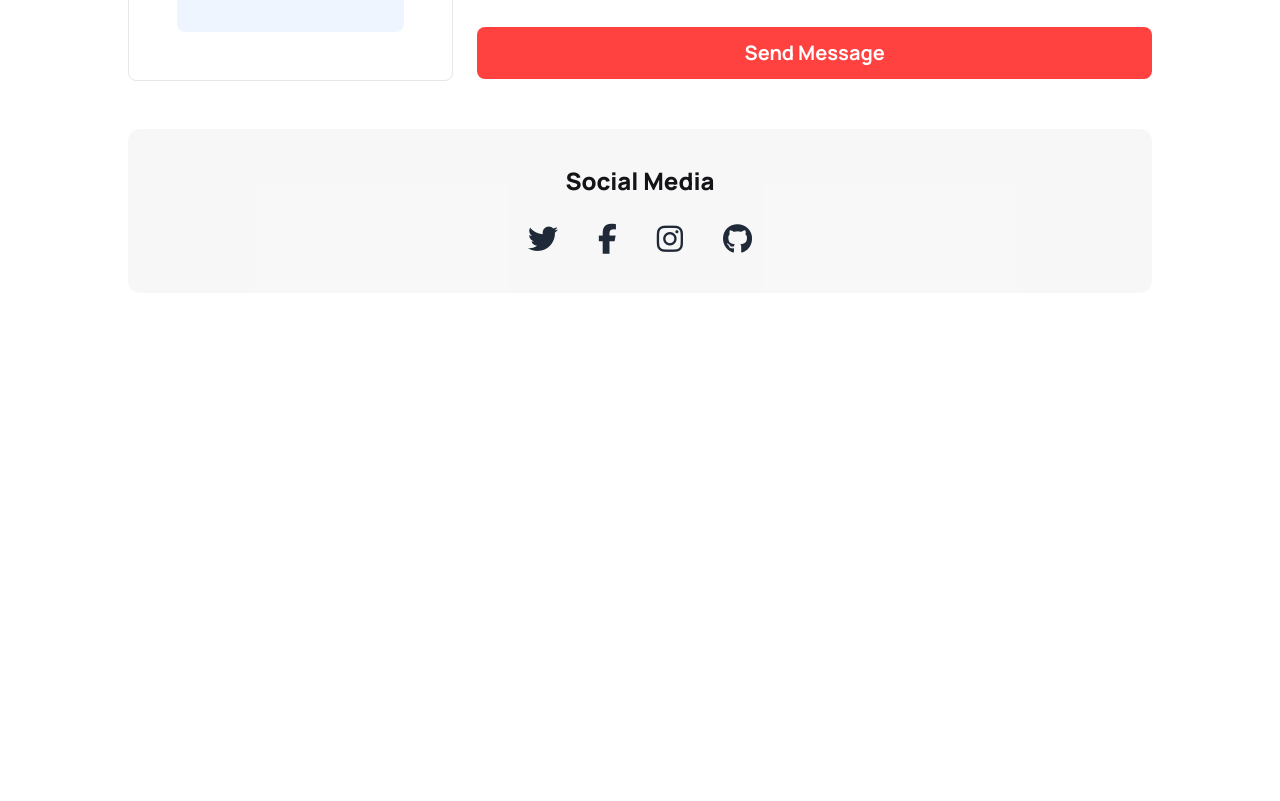
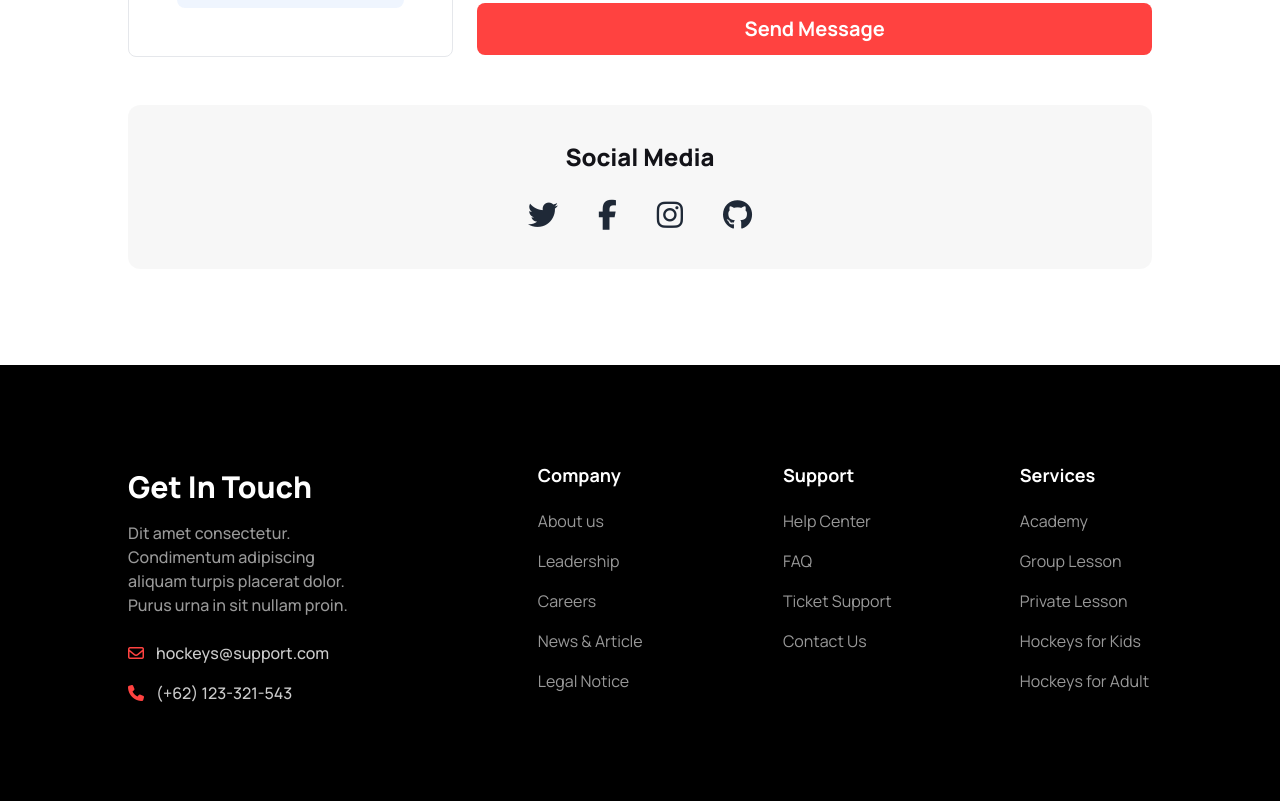
Before and after one commit to nayemurshuvo/lumberjacks-hockey, a plain HTML site: page index.html in a window 1280 px wide. Shown: the part 5659-6460 px from the top of the page. Before the commit the page ends 5952 px from the top, so only its background shows below. Drawn offline with nearby package versions, Linux system fonts and the light colour scheme.

Commit message:
footer section completed

```diff
--- a/index.html
+++ b/index.html
@@ -313,7 +313,7 @@
             </div>
         </section>
 
-        <!-- Our New Product Section -->font-medium
+        <!-- Our New Product Section -->
         <section>
             <!-- Section Heading -->
             <div class="container mx-auto px-8 lg:px-32 lg:mt-24 mt-10">
@@ -700,7 +700,8 @@
                             </div>
                         </div>
                         <!-- Lower Part -->
-                        <div class="col-span-1 lg:col-span-3 bg-[#13131808] rounded-xl flex justify-center mt-4 lg:mt-6">
+                        <div
+                            class="col-span-1 lg:col-span-3 bg-[#13131808] rounded-xl flex justify-center mt-4 lg:mt-6">
                             <div class="flex flex-col items-center justify-center space-y-6 py-7 lg:py-9">
                                 <h5 class="text-2xl text-custom-heading font-extrabold">Social Media</h5>
                                 <div class="flex space-x-10">
@@ -718,7 +719,90 @@
             </div>
         </section>
     </main>
-    <footer></footer>
+    <footer>
+        <div class="container mx-auto px-8 lg:px-32 lg:mt-24 mt-10 bg-black">
+            <div class="py-10 lg:py-24">
+                <div class="grid grid-cols-1 lg:grid-cols-3 lg:gap-40 gap-10">
+                    <!-- Left 1 part -->
+                    <div class="flex justify-center lg:justify-start">
+                        <div class="flex lg:block flex-col items-center lg:justify-start">
+                            <h2 class="text-white text-3xl font-extrabold mt-2">Get In Touch</h2>
+                            <p class="text-[#FFFFFF99] font-medium mt-4 px-5 lg:px-0 text-center lg:text-left">Dit amet consectetur. Condimentum adipiscing
+                                aliquam turpis placerat dolor. Purus urna in sit nullam proin.</p>
+                            <div class="space-y-4 mt-6">
+                                <div class="flex items-center justify-center lg:justify-start space-x-3">
+                                    <i class="fa-regular fa-envelope text-[#FF4240]"></i>
+                                    <h6 class="text-[#FFFFFFCC] font-medium">hockeys@support.com</h6>
+                                </div>
+                                <div class="flex items-center justify-center lg:justify-start space-x-3">
+                                    <i class="fa-solid fa-phone text-[#FF4240]"></i>
+                                    <h6 class="text-[#FFFFFFCC] font-medium">(+62) 123-321-543</h6>
+                                </div>
+                            </div>
+                        </div>
+                    </div>
+                    <!-- Right 3 part -->
+                    <div class="col-span-1 lg:col-span-2">
+                        <div class="grid grid-cols-2 lg:grid-cols-3 lg:gap-28 gap-10">
+                            <div class="mx-auto text-center lg:text-left">
+                                <h4 class="text-white text-lg font-bold">Company</h4>
+                                <div class="flex flex-col mt-5 text-[#FFFFFF99] space-y-4">
+                                    <a class="link link-hover">About us</a>
+                                    <a class="link link-hover">Leadership</a>
+                                    <a class="link link-hover">Careers</a>
+                                    <a class="link link-hover">News & Article</a>
+                                    <a class="link link-hover">Legal Notice</a>
+                                </div>
+                            </div>
+                            <div class="mx-auto text-center lg:text-left">
+                                <h4 class="text-white text-lg font-bold">Support</h4>
+                                <div class="flex flex-col mt-5 text-[#FFFFFF99] space-y-4">
+                                    <a class="link link-hover">Help Center</a>
+                                    <a class="link link-hover">FAQ</a>
+                                    <a class="link link-hover">Ticket Support</a>
+                                    <a class="link link-hover">Contact Us</a>
+                                </div>
+                            </div>
+                            <div class="col-span-2 lg:col-span-1 mx-auto text-center lg:text-left">
+                                <h4 class="text-white text-lg font-bold">Services</h4>
+                                <div class="flex flex-col mt-5 text-[#FFFFFF99] space-y-4">
+                                    <a class="link link-hover">Academy</a>
+                                    <a class="link link-hover">Group Lesson</a>
+                                    <a class="link link-hover">Private Lesson</a>
+                                    <a class="link link-hover">Hockeys for Kids</a>
+                                    <a class="link link-hover">Hockeys for Adult</a>
+                                </div>
+                            </div>
+
+                        </div>
+                        <!-- <footer class="footer p-10 bg-neutral text-neutral-content">
+                            <nav>
+                              <header class="footer-title">Services</header>
+                              <a class="link link-hover">Branding</a>
+                              <a class="link link-hover">Design</a>
+                              <a class="link link-hover">Marketing</a>
+                              <a class="link link-hover">Advertisement</a>
+                            </nav>
+                            <nav>
+                              <header class="footer-title">Company</header>
+                              <a class="link link-hover">About us</a>
+                              <a class="link link-hover">Contact</a>
+                              <a class="link link-hover">Jobs</a>
+                              <a class="link link-hover">Press kit</a>
+                            </nav>
+                            <nav>
+                              <header class="footer-title">Legal</header>
+                              <a class="link link-hover">Terms of use</a>
+                              <a class="link link-hover">Privacy policy</a>
+                              <a class="link link-hover">Cookie policy</a>
+                            </nav>
+                          </footer> -->
+                    </div>
+                </div>
+
+            </div>
+        </div>
+    </footer>
 </body>
 
 </html>
```
